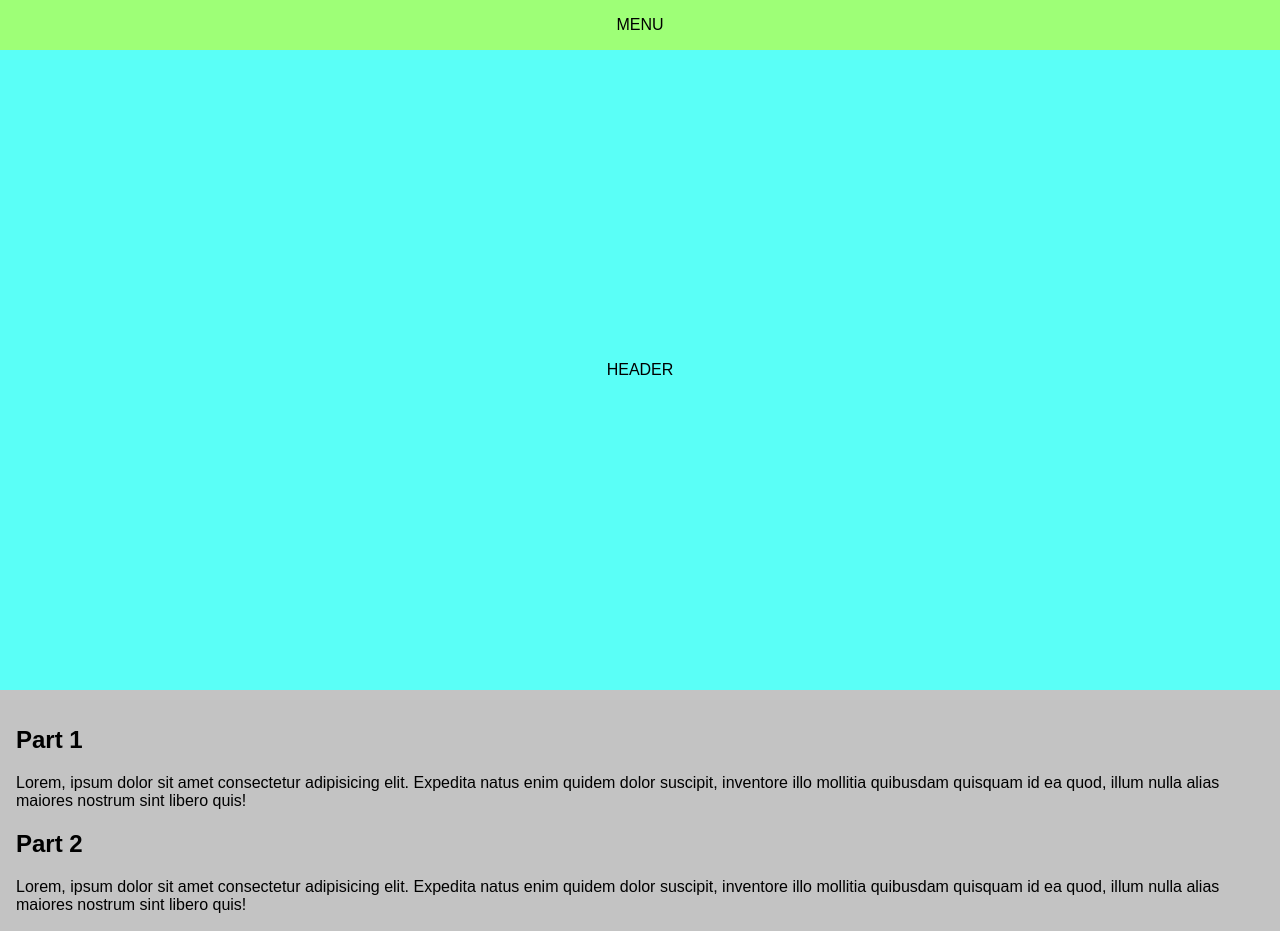
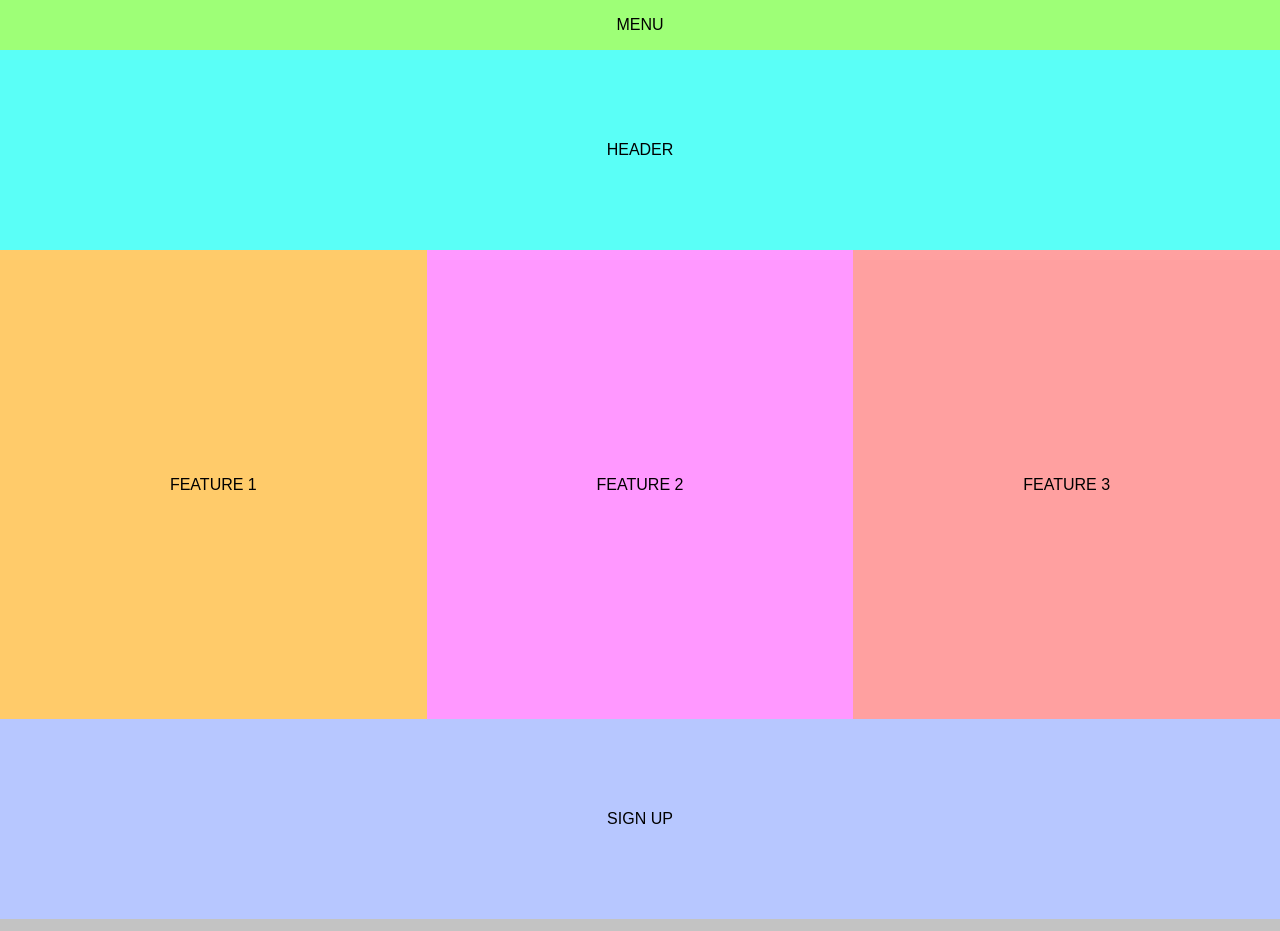
Before and after one commit to dobbbo/CSS-responsive-lesson, a plain HTML site: page index.html in a window 1280 px wide. Shown: the top 931 px of the page. Drawn offline with Linux system fonts and the light colour scheme.

Commit message:
Added responsiveness to the webpage

```diff
--- a/style.css
+++ b/style.css
@@ -9,7 +9,8 @@ article {
 }
 
 header, section {
-    flex: 3 50vw;
+    flex: 50vw;
+    min-height: 200px;
 }
 
 header, section, nav {
@@ -47,3 +48,40 @@ main {
 #feature-3 {
     background-color: rgb(255, 160, 160);
 }
+
+@media screen and (min-width: 500px) and (max-width: 899px) {
+    article {
+        flex-flow: row wrap;
+    }
+    nav {
+        flex: 100%;
+        min-height: 50px;
+    }
+    section {
+        height: 50vw;
+    }
+}
+
+@media screen and (min-width: 900px) {
+    article {
+        flex-flow: row wrap;
+    }
+    nav {
+        flex: 100%;
+        min-height: 50px;
+    }
+    #sign-up {
+        order: 1;
+        max-height: 150px;
+    }
+    .feature {
+        flex: calc(100vw / 3);
+        min-height: calc(1.1*100vw/3);
+    }
+    main {
+        order: 2;
+    }
+    header {
+        flex: 100vw;
+    }
+}
```
